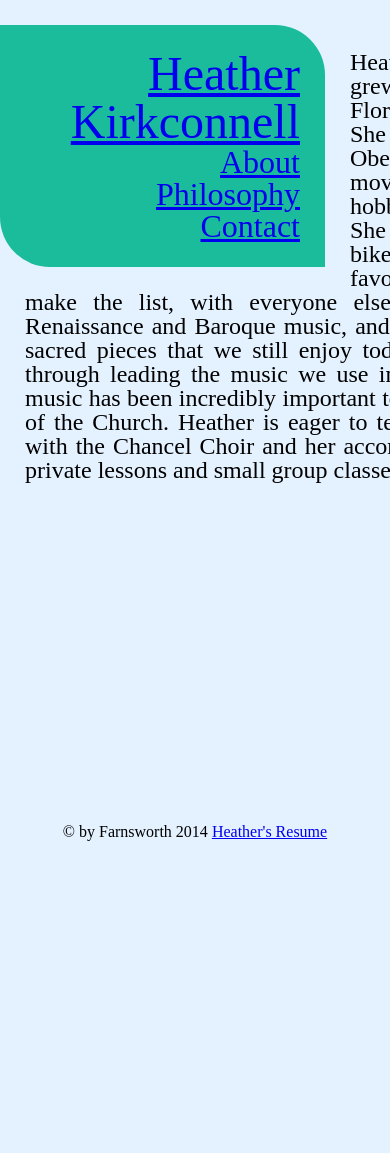
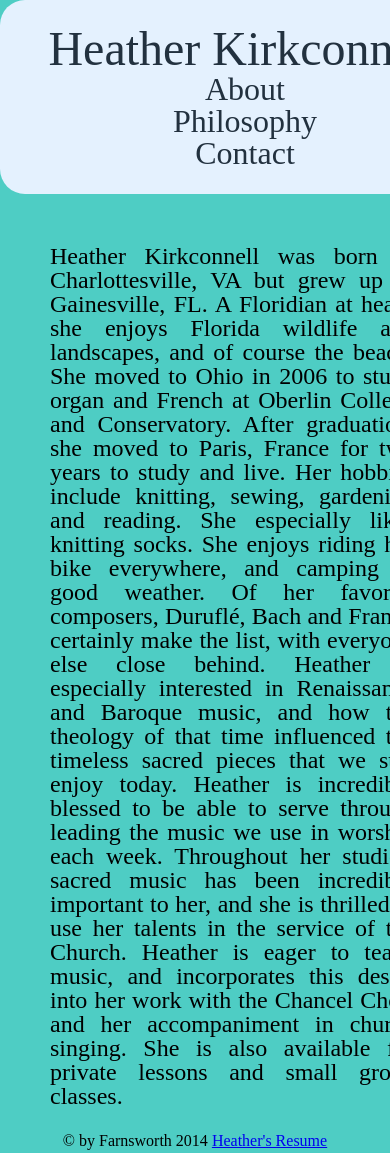
Before and after one commit to baroquebloke/heather-kirkconnell, a Flask app: page / in a window 390 px wide; the page is wider, and only the part inside the window is pictured. Before the commit the page ends 841 px from the top of that part, so only its background shows below. Run offline with Flask 2, Linux system fonts and the light colour scheme.

Commit message:
working on mobile layout

```diff
--- a/static/style.css
+++ b/static/style.css
@@ -51,7 +51,7 @@ table {
 html, body {
   height: 100%;
   width: 100%;
-  background-color: #e4f1fe;
+  background-color: #4ecdc4;
 }
 .wrap {
   width: 950px;
@@ -64,41 +64,45 @@ html, body {
   display: block;
   height: 20px;
 }
-#header {
-  width: 300px;
+.head-nav {
+  width: 250px;
   text-align: right;
-  font-size: 300%;
-  background-color: #1abc9c;
-  -webkit-border-radius: 0 50px 0 0;
-     -moz-border-radius: 0 50px 0 0;
-          border-radius: 0 50px 0 0;
-  margin-top: 25px;
-  margin-right: 25px;
-  padding-right: 25px;
-  padding-top: 25px;
+  background-color: #e4f1fe;
+  -webkit-border-radius: 25px 25px 0 25px;
+     -moz-border-radius: 25px 25px 0 25px;
+          border-radius: 25px 25px 0 25px;
+  margin: 25px 25px 0 25px;
+  padding: 25px;
   float: left;
 }
+.head-nav a {
+  text-decoration: none;
+  color: #22313f;
+}
+.head-nav a:active {
+  color: #4ecdc4;
+}
+#header {
+  font-size: 300%;
+}
 #menu {
-  width: 300px;
   font-size: 200%;
-  text-align: right;
-  background-color: #1abc9c;
-  -webkit-border-radius: 0 0 0 50px;
-     -moz-border-radius: 0 0 0 50px;
-          border-radius: 0 0 0 50px;
-  margin-right: 25px;
-  padding-right: 25px;
-  padding-bottom: 25px;
-  float: left;
-  clear: both;
-}
-#menu li {
 }
 .page-content {
-  min-height: 250px;
+  min-height: 200px;
   font-size: 150%;
   text-align: justify;
-  padding: 50px 25px 25px 25px;
+  padding: 50px 25px 25px 50px;
+}
+@media screen and (max-width: 640px) {
+  .wrap { width: 440px; }
+}
+@media screen and (max-width: 640px) {
+  .head-nav { width: 100%;
+              text-align: center;
+              margin: 25px;
+              margin: 0 auto;
+              float: none; }
 }
 footer {
   height: 20px;
--- a/templates/layouts/base.html
+++ b/templates/layouts/base.html
@@ -9,6 +9,7 @@
   </head>
   <body>
     <div class="wrap">
+      <div class="head-nav">
         <div id="header">
           <a href="/">Heather Kirkconnell</a>
         </div>
@@ -24,6 +25,7 @@
               <a href="/contact">Contact</a>
             </li>
           </ul>
+        </div>
       </div>
       <div class="page-content">
         {% block index %}
```
Lines whose indentation alone changed are shown as unchanged.
